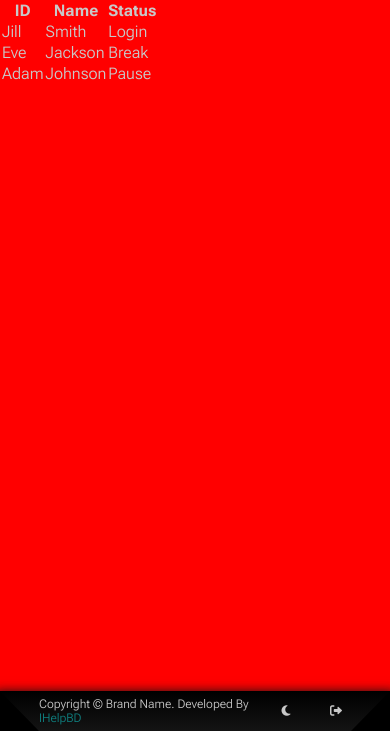
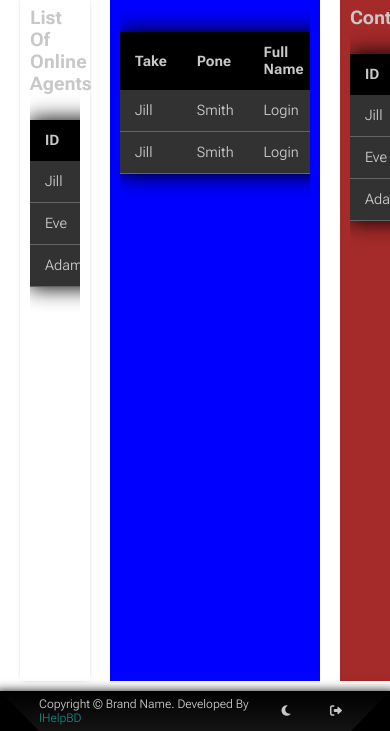
Before and after one commit to mistersakil/agent-panel-ihelpbd, a plain HTML site: page index.html in a window 390 px wide. Shown: the part 113-844 px from the top of the page. Drawn offline with Linux system fonts and the light colour scheme.

Commit message:
styled responsive table and working on online agents

```diff
--- a/css/custom.css
+++ b/css/custom.css
@@ -198,10 +198,64 @@ body {
 #mainContent {
   position: absolute;
   top: 6rem;
-  background-color: red;
+  background-color: var(--bgLight);
   height: calc(100% - 6rem);
   width: 100%;
+  display: flex;
+  align-items: flex-start;
+  justify-content: space-between;
+  padding: 2rem;
+  gap: 2rem;
+  overflow: hidden;
 }
+#mainContent .box {
+  max-width: 20%;
+  height: 100%;
+  flex-grow: 1;
+  padding: 1rem;
+}
+#mainContent .agentBox {
+  /* background-color: blueviolet; */
+  /* border: 1px solid var(--borderSecondary); */
+  box-shadow: 0px 0px 5px -3px var(--borderSecondary);
+}
+#mainContent .logBox {
+  max-width: 60%;
+  background-color: blue;
+}
+#mainContent .dialBox {
+  background-color: brown;
+}
+
+/* Table common design  */
+.table {
+  border-collapse: collapse;
+  margin: 25px 0;
+  font-size: 0.9em;
+  font-family: sans-serif;
+  width: 100%;
+  box-shadow: 0 0 20px 1px var(--bgDark);
+}
+.table thead tr {
+  background-color: var(--bgDark);
+  color: var(fontLight);
+  text-align: left;
+}
+.table th,
+.table td {
+  padding: 12px 15px;
+}
+.table tbody tr {
+  border-bottom: 1px solid var(--borderSecondary);
+}
+
+.table tbody tr:nth-of-type(even) {
+  background-color: var(--bgSecondary);
+}
+.table tbody tr:nth-of-type(odd) {
+  background-color: var(--bgSecondary);
+}
+
 /* Footer styles  */
 #footer {
   position: fixed;
--- a/index.html
+++ b/index.html
@@ -147,14 +147,17 @@
       <!-- /.headlineSection -->
       <section id="mainContent">
         <aside class="box agentBox">
-          <h3 class="title">List of online agents</h3>
+          <h3 class="boxTitle">List of online agents</h3>
           <div style="overflow-x: auto" class="agents">
-            <table>
+            <table class="table">
+              <thead>
                 <tr>
                   <th>ID</th>
                   <th>Name</th>
                   <th>Status</th>
                 </tr>
+              </thead>
+              <tbody>
                 <tr>
                   <td>Jill</td>
                   <td>Smith</td>
@@ -170,11 +173,78 @@
                   <td>Johnson</td>
                   <td>Pause</td>
                 </tr>
+              </tbody>
             </table>
           </div>
         </aside>
-        <aside class="box logBox"></aside>
-        <aside class="box dialBox"></aside>
+        <aside class="box logBox">
+          <div style="overflow-x: auto" class="logs">
+            <table class="table">
+              <thead>
+                <tr>
+                  <th>Take</th>
+                  <th>Pone</th>
+                  <th>Full Name</th>
+                  <th>Wait</th>
+                  <th>Agent</th>
+                  <th>Call Group</th>
+                  <th>Type</th>
+                </tr>
+              </thead>
+              <tbody>
+                <tr>
+                  <td>Jill</td>
+                  <td>Smith</td>
+                  <td>Login</td>
+                  <td>Login</td>
+                  <td>Login</td>
+                  <td>Login</td>
+                  <td>Login</td>
+                </tr>
+                <tr>
+                  <td>Jill</td>
+                  <td>Smith</td>
+                  <td>Login</td>
+                  <td>Login</td>
+                  <td>Login</td>
+                  <td>Login</td>
+                  <td>Login</td>
+                </tr>
+              </tbody>
+            </table>
+          </div>
+        </aside>
+        <aside class="box dialBox">
+          <h3 class="boxTitle">Controls</h3>
+          <div style="overflow: auto">
+            <table class="table">
+              <thead>
+                <tr>
+                  <th>ID</th>
+                  <th>Name</th>
+                  <th>Status</th>
+                </tr>
+              </thead>
+              <tbody>
+                <tr>
+                  <td>Jill</td>
+                  <td>Smith</td>
+                  <td>Login</td>
+                </tr>
+                <tr>
+                  <td>Eve</td>
+                  <td>Jackson</td>
+                  <td>Break</td>
+                </tr>
+                <tr>
+                  <td>Adam</td>
+                  <td>Johnson</td>
+                  <td>Pause</td>
+                </tr>
+              </tbody>
+            </table>
+          </div>
+        </aside>
       </section>
     </main>
     <!-- /.contentArea -->
```
Lines whose indentation alone changed are shown as unchanged.
